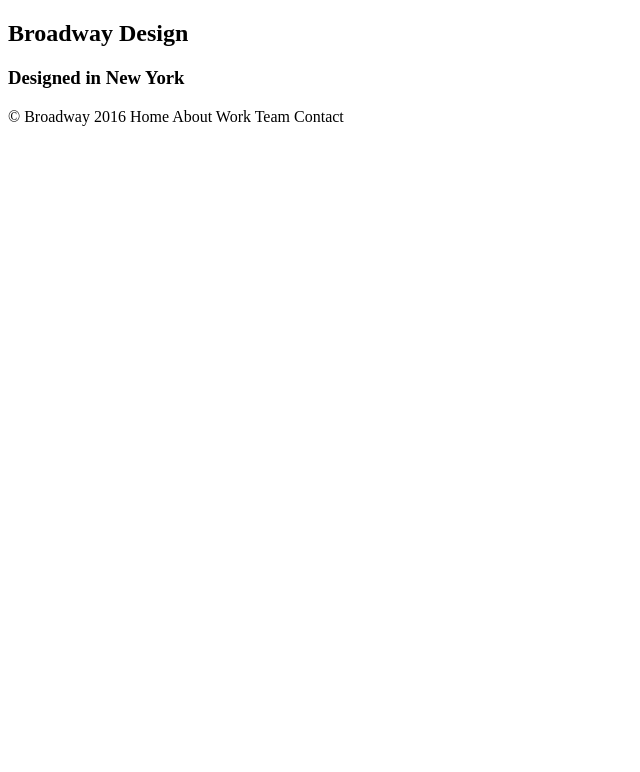
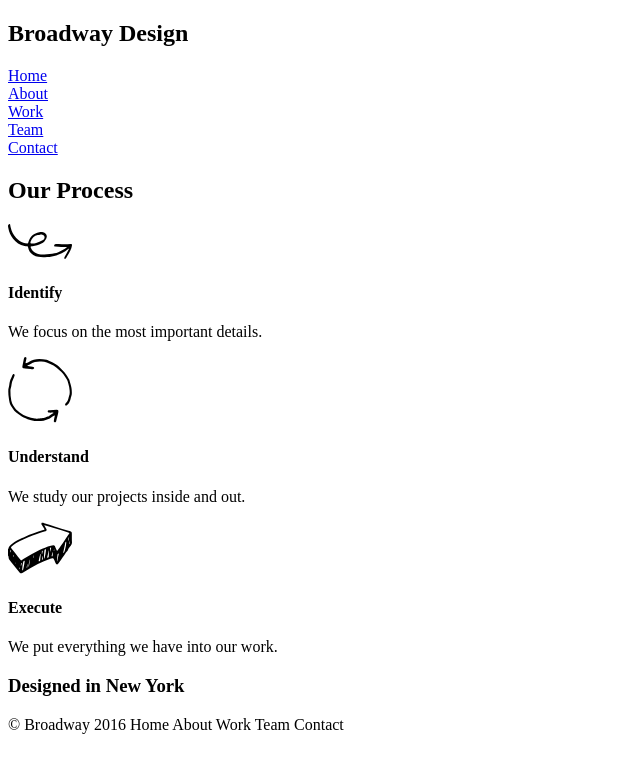
Before and after one commit to mattfine/broadway, a plain HTML site: page index.html in a window 1280 px wide. Shown: the whole page, without its empty margins (0-640 px from the left). Drawn offline with Linux system fonts and the light colour scheme.

Commit message:
Update HTML to include navigation and process section

```diff
--- a/index.html
+++ b/index.html
@@ -7,16 +7,46 @@
   </head>
   <body>
 
-    <nav>
+    <nav id="home">
       <h1>Broadway Design</h1>
-
+      <a href="#home">Home</a><br>
+      <a href="#process">About</a><br>
+      <a href="#portfolio">Work</a><br>
+      <a href="#team">Team</a><br>
+      <a href="#contact">Contact</a>
     </nav>
 
-    <div class="process">
+    <div id="process">
+
+      <h2>Our Process</h2>
+
+      <img src="./resources/images/identify.svg" alt="Swirly arrow">
+      <h4>Identify</h4>
+      <p>We focus on the most important details.</p>
+
+      <img src="./resources/images/understand.svg" alt="Circular arrows">
+      <h4>Understand</h4>
+      <p>We study our projects inside and out.</p>
+
+      <img src="./resources/images/execute.svg" alt="Arrow pointing northeast">
+      <h4>Execute</h4>
+      <p>We put everything we have into our work.</p>
 
     </div>
 
     <h3>Designed in New York</h3>
+
+    <div id="portfolio">
+
+    </div>
+
+    <div id="team">
+
+    </div>
+
+    <div id="contact">
+
+    </div>
 
     <footer>
       <p>&copy; Broadway 2016 Home About Work Team Contact</p>
```
